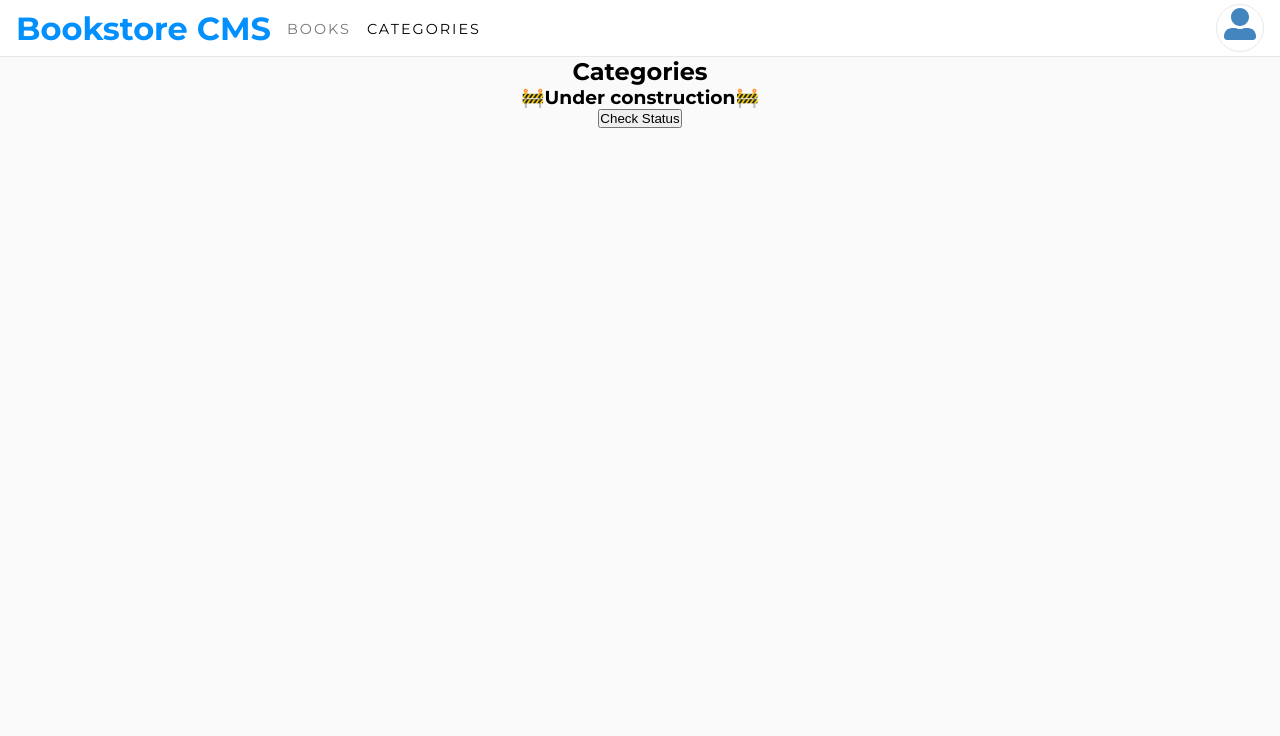
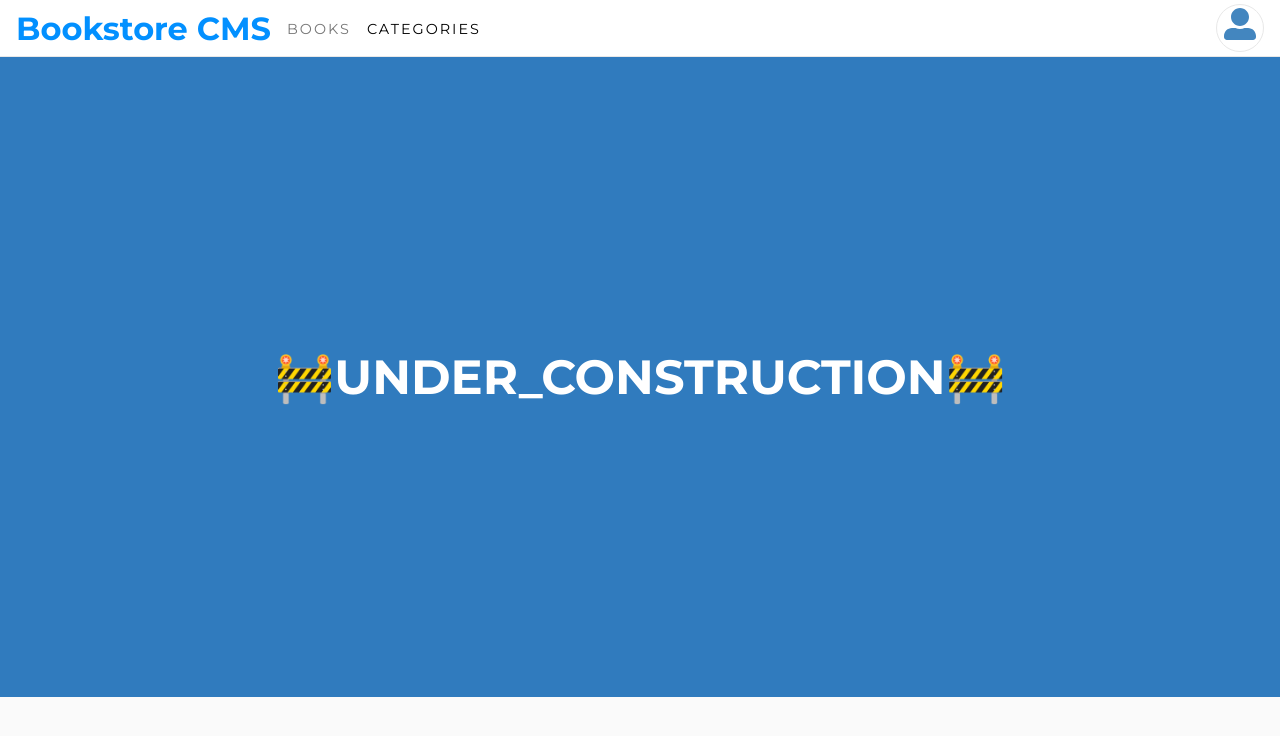
Before and after one commit to IndieCoderMM/bookstore-cms, a React (Create React App) app: page /categories in a window 1280 px wide. Both pictures are taken after a click on the button "Check Status". Shown: the top 736 px of the page. Built offline with nearby package versions, Linux system fonts and the light colour scheme.

Commit message:
Style category page

```diff
--- a/src/App.css
+++ b/src/App.css
@@ -289,3 +289,39 @@ select {
     ),
     conic-gradient(var(--skyblue) calc(var(--value) * 1%), var(--gray) 0);
 }
+
+/* Categories Page */
+.categories-page {
+  position: relative;
+  display: flex;
+  flex-direction: column;
+  justify-content: space-around;
+}
+
+.status-popup {
+  position: absolute;
+  top: 0;
+  left: 0;
+  bottom: 0;
+  right: 0;
+  background-color: var(--indigo);
+  color: white;
+  display: flex;
+  justify-content: center;
+  font-size: 3rem;
+  align-items: center;
+}
+
+.check-btn {
+  background-color: var(--indigo);
+  padding: 0.5rem 1rem;
+  border-radius: 5px;
+  font-family: 'Montserrat', sans-serif;
+  font-size: 1.5rem;
+  color: #fff;
+  transition: all 0.2s;
+}
+
+.check-btn:hover {
+  background-color: var(--skyblue);
+}
--- a/src/components/BookForm.js
+++ b/src/components/BookForm.js
@@ -32,7 +32,6 @@ const BookForm = () => {
       }
       titleInput.current.value = '';
       authorInput.current.value = '';
-      categoryInput.current.value = '';
     }
   };
   return (
--- a/src/components/Categories.js
+++ b/src/components/Categories.js
@@ -11,10 +11,20 @@ const Categories = () => {
   };
 
   return (
-    <article>
-      <h2>Categories</h2>
-      <h3>{categoriesStatus.length ? categoriesStatus : null}</h3>
-      <button type="button" onClick={handleClick}>
+    <article className="categories-page">
+      <h2>Categories Page</h2>
+      <h3>
+        {categoriesStatus === 'UNDER_CONSTRUCTION' ? (
+          <div className="status-popup">
+            <p>
+              🚧
+              {categoriesStatus}
+              🚧
+            </p>
+          </div>
+        ) : null}
+      </h3>
+      <button type="button" onClick={handleClick} className="check-btn">
         Check Status
       </button>
     </article>
--- a/src/redux/categories/categories.js
+++ b/src/redux/categories/categories.js
@@ -4,7 +4,7 @@ const categorySlice = createSlice({
   name: 'categories',
   initialState: [],
   reducers: {
-    checkStatus: () => '🚧Under construction🚧',
+    checkStatus: () => 'UNDER_CONSTRUCTION',
   },
 });
 
```
